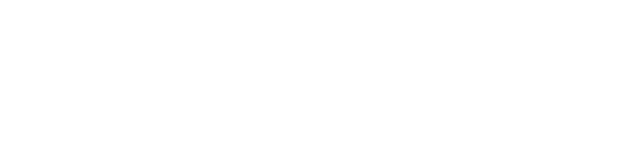
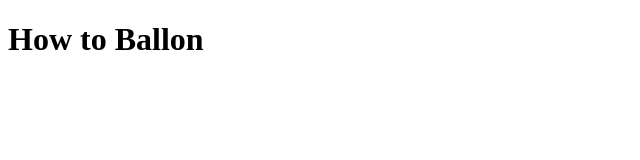
Before and after one commit to mikael2933/Studieweb, a plain HTML site: page html/studieweb_med_stil_og_dynamik/ki_afslut.html in a window 1280 px wide. Shown: the whole page, without its empty margins (0-640 px from the left). Drawn offline with Linux system fonts and the light colour scheme.

Commit message:
Added Title

```diff
--- a/html/studieweb_med_stil_og_dynamik/ki_afslut.html
+++ b/html/studieweb_med_stil_og_dynamik/ki_afslut.html
@@ -2,11 +2,11 @@
 <html lang="da">
     <head>
         <meta charset="utf-8">
-        <title>This is how we Ballon</title>
+        <title>How to Ballon</title>
     </head>
     <body>
         <main>
-
+            <h1>How to Ballon</h1>
         </main>
     </body>
 </html>
```
